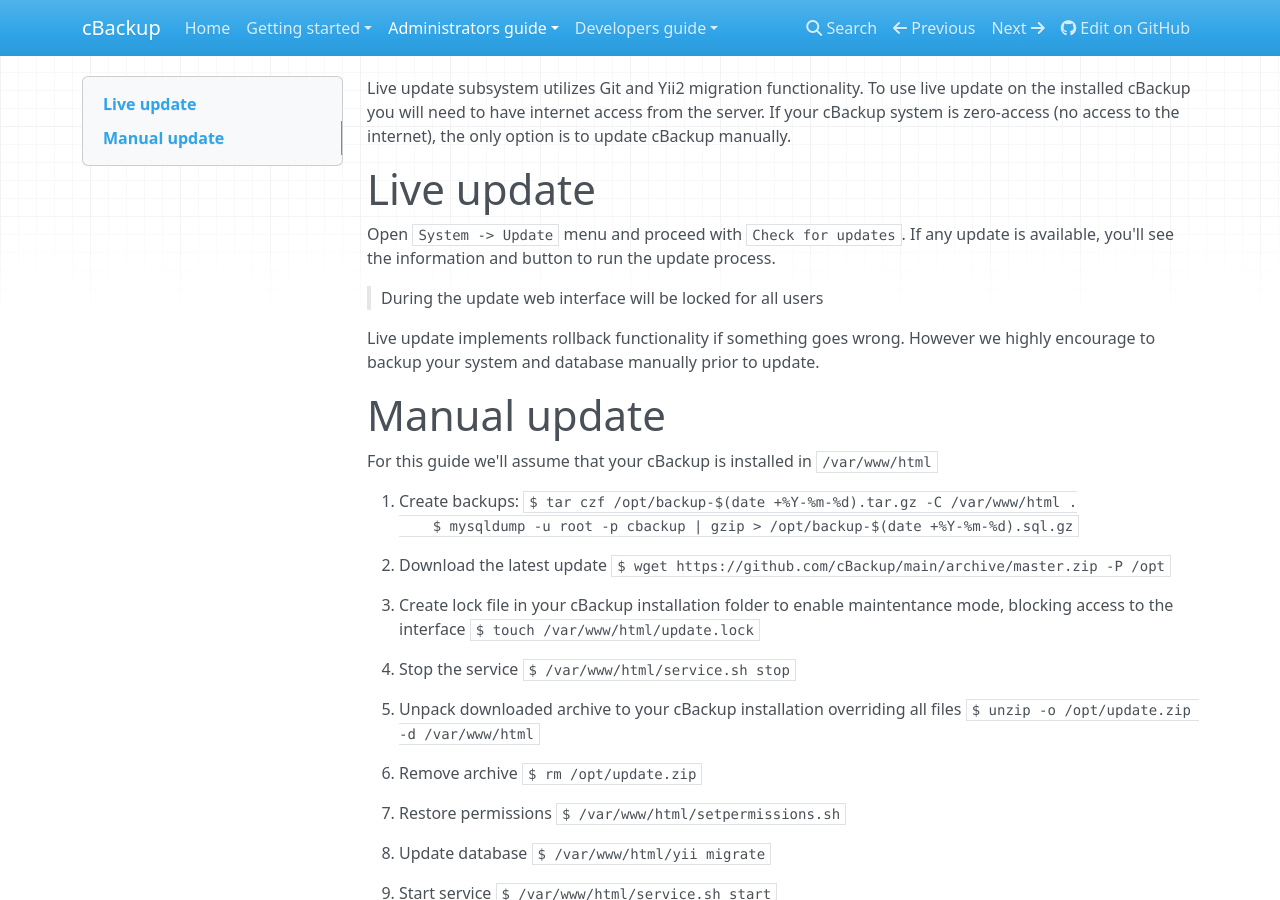
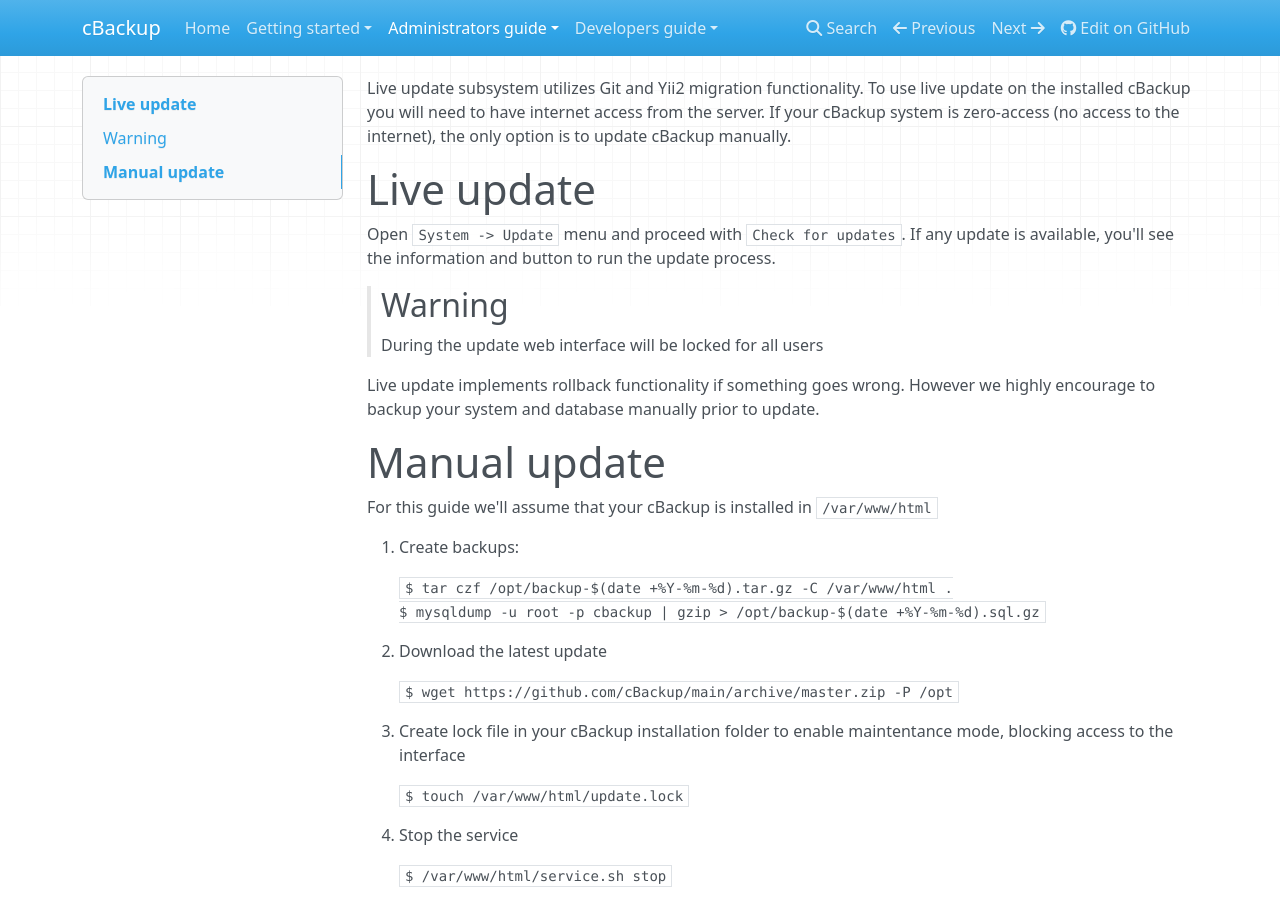
Before and after one commit to cBackup/main, an MkDocs documentation site: the page built from docs/administrators-guide/update.md, in a window 1280 px wide and 900 px high. Built offline with MkDocs 1.6.1, drawn with Linux system fonts in a browser that asks for light colours; nearby versions of some CDN libraries; old or Windows-style settings are respelled for this version of MkDocs.

````diff
--- a/docs/administrators-guide/update.md
+++ b/docs/administrators-guide/update.md
@@ -4,6 +4,7 @@ Live update subsystem utilizes Git and Yii2 migration functionality. To use live
 
 Open `System -> Update` menu and proceed with `Check for updates`. If any update is available, you'll see the information and button to run the update process.
 
+> ## Warning
 > During the update web interface will be locked for all users
 
 Live update implements rollback functionality if something goes wrong. However we highly encourage to backup your system and database manually prior to update.
@@ -13,52 +14,62 @@ Live update implements rollback functionality if something goes wrong. However w
 For this guide we'll assume that your cBackup is installed in `/var/www/html`
 
 1. Create backups:
+
     ```
     $ tar czf /opt/backup-$(date +%Y-%m-%d).tar.gz -C /var/www/html .
     $ mysqldump -u root -p cbackup | gzip > /opt/backup-$(date +%Y-%m-%d).sql.gz
     ```
 
 2. Download the latest update
+
     ```
     $ wget https://github.com/cBackup/main/archive/master.zip -P /opt
     ```
 
 3. Create lock file in your cBackup installation folder to enable maintentance mode, blocking access to the interface
+
     ```
     $ touch /var/www/html/update.lock
     ```
 
 4. Stop the service
+
     ```
     $ /var/www/html/service.sh stop
     ```
 
 5. Unpack downloaded archive to your cBackup installation overriding all files
+
     ```
     $ unzip -o /opt/update.zip -d /var/www/html
     ```
 
 6. Remove archive
+
     ```
     $ rm /opt/update.zip
     ```
 
 7. Restore permissions
+
     ```
     $ /var/www/html/setpermissions.sh
     ```
 
 8. Update database
+
     ```
     $ /var/www/html/yii migrate
     ```
 
 9. Start service
+
     ```
     $ /var/www/html/service.sh start
     ```
 
 10. Remove lock file
+
     ```
     $ rm /var/www/html/update.lock
     ```
````
